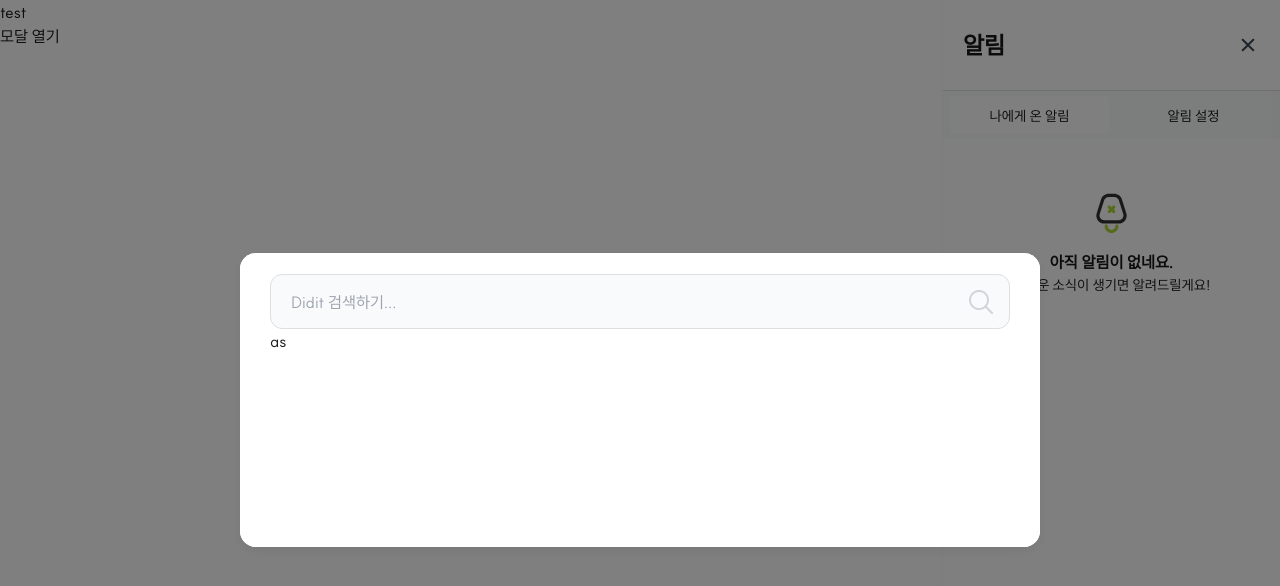
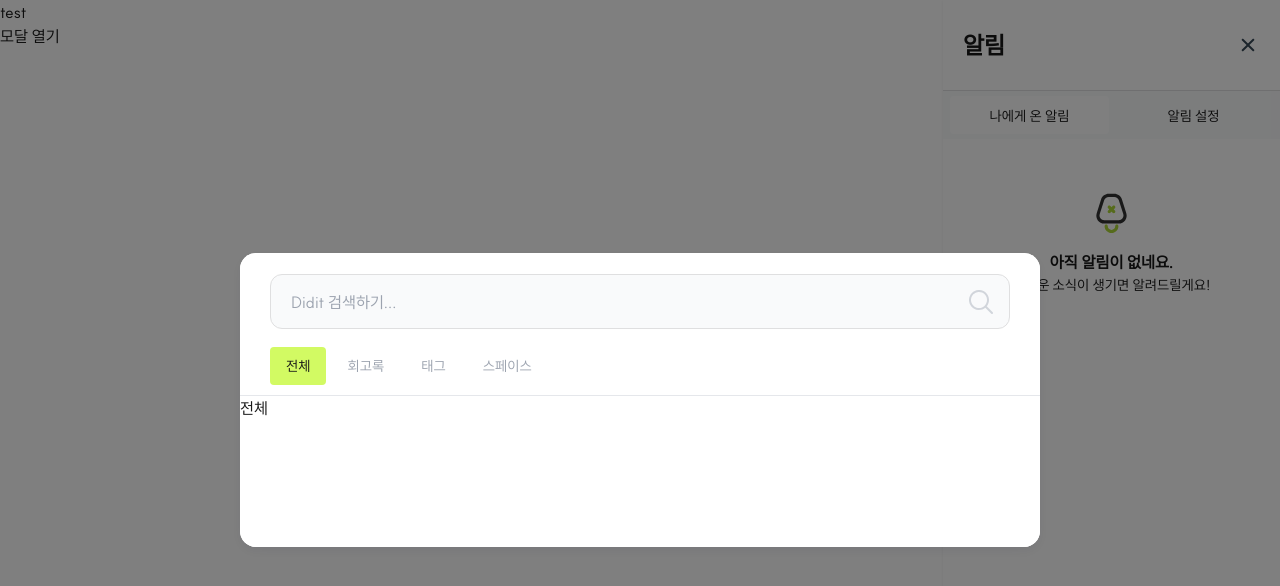
Before and after one commit to muzi55/didit, a Next.js app: page / in a window 1280 px wide. Shown: the top 586 px of the page. Built offline with nearby package versions, Linux system fonts and the light colour scheme.

Commit message:
component: SsearchTabs 및 SearchTab 컴포넌트 추가
- 기존 AlarmTab 과 동일한 구조 다른 스타일링
- 추후 리펙토링을 통해 헤드리스로 변경해야함

```diff
--- a/src/app/_components/search/Search.tsx
+++ b/src/app/_components/search/Search.tsx
@@ -1,15 +1,25 @@
-import React from "react";
+import React, { useState } from "react";
 
 import SearchInput from "./SearchInput";
+import { SearchTabs } from "./SearchTabs";
 
 export default function Search() {
+	const [activeIndex, setActiveIndex] = useState<number>(0);
+
 	return (
-		<div className="max-w-[854px] w-[100dvh] min-w-[340px] min-h-[294px] bg-white py-[21px] px-[30px]">
+		<div className="max-w-[854px] w-[100dvh] min-w-[340px] min-h-[294px] bg-white py-[21px]">
 			<div>
-				<SearchInput />
-				<div>
-					{/* tabs */}
-					as
+				<div className="px-[30px] mb-[18px]">
+					<SearchInput />
+				</div>
+
+				<div className="">
+					<SearchTabs activeIndex={activeIndex} setActiveIndex={setActiveIndex}>
+						<SearchTabs.Tab title="전체">전체</SearchTabs.Tab>
+						<SearchTabs.Tab title="회고록">회고록</SearchTabs.Tab>
+						<SearchTabs.Tab title="태그">태그</SearchTabs.Tab>
+						<SearchTabs.Tab title="스페이스">스페이스</SearchTabs.Tab>
+					</SearchTabs>
 				</div>
 			</div>
 		</div>
--- /dev/null
+++ b/src/app/_components/search/SearchTab.tsx
@@ -0,0 +1,11 @@
+interface ITabProps {
+	children: React.ReactNode;
+	title: string;
+}
+export const SearchTab = ({ children, title }: ITabProps) => {
+	return (
+		<div title={title} className="h-full">
+			{children}
+		</div>
+	);
+};
--- /dev/null
+++ b/src/app/_components/search/SearchTabs.tsx
@@ -0,0 +1,47 @@
+import React from "react";
+
+import { SearchTab } from "./SearchTab";
+
+interface IChildProps {
+	title: string;
+}
+interface ITabProps {
+	children: React.ReactElement<IChildProps>[];
+	activeIndex: number;
+	setActiveIndex: React.Dispatch<React.SetStateAction<number>>;
+}
+
+export const SearchTabs = ({
+	children,
+	activeIndex,
+	setActiveIndex,
+}: ITabProps) => {
+	return (
+		<div className="">
+			<div className="flex gap-[5px] px-[30px] border-b pb-[10px]">
+				{React.Children.map(children, (child, index) => {
+					const activeItemStyle =
+						activeIndex === index ? "bg-primary" : "text-dark-6";
+
+					return (
+						<button
+							className={`${activeItemStyle} rounded-[4px] px-[16px] py-[8px] text-bodySmall500`}
+							onClick={() => setActiveIndex(index)}
+						>
+							{child.props.title}
+						</button>
+					);
+				})}
+			</div>
+			<div>
+				{React.Children.map(
+					children,
+					(child, index) =>
+						index === activeIndex && <div className="">{child}</div>,
+				)}
+			</div>
+		</div>
+	);
+};
+
+SearchTabs.Tab = SearchTab;
```
